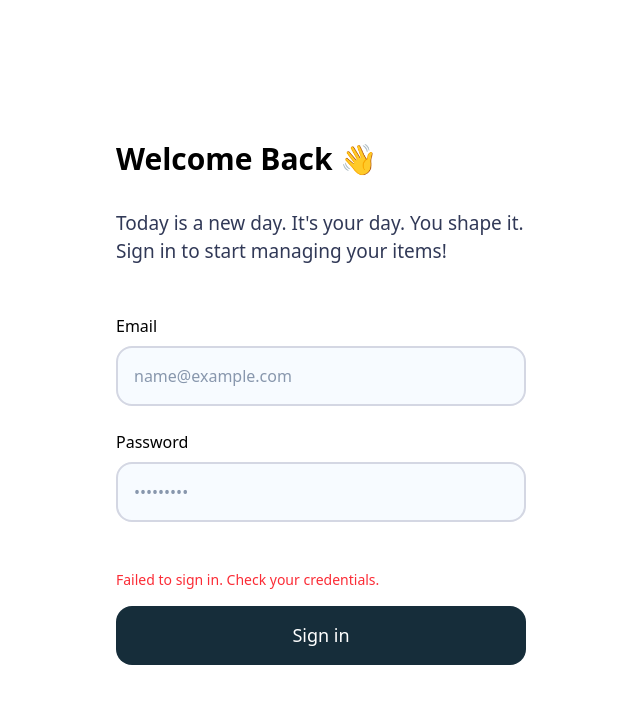
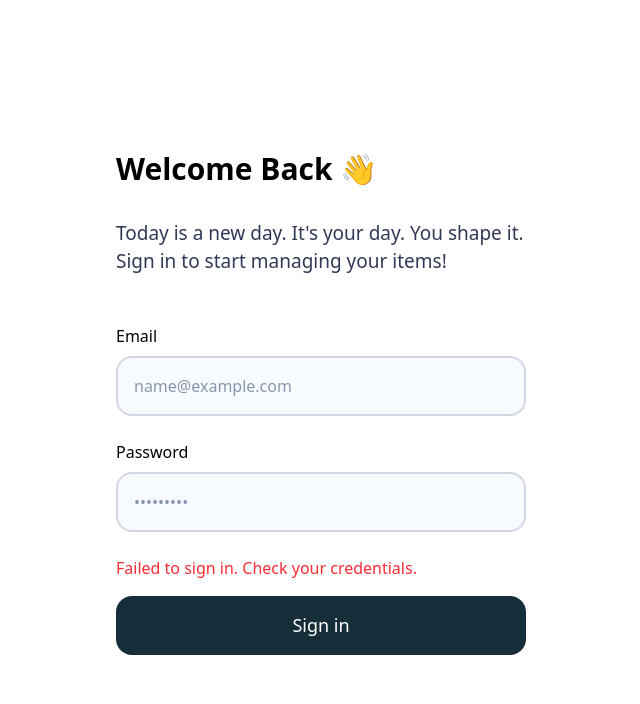
Before and after one commit to artyomdev250/react-typescript-shopping, a React (Vite) app: page /signin in a window 1280 px wide. Both pictures are taken after typing "name@example.com", "Sample123" into the empty fields and a click on the button "Sign in". Shown: the top 704 px of the page, without its empty margins (319-959 px from the left). Built offline with nearby package versions, Linux system fonts and the light colour scheme; no server answers.

Commit message:
Error style

```diff
--- a/src/components/auth/SignInForm.tsx
+++ b/src/components/auth/SignInForm.tsx
@@ -31,7 +31,7 @@ function SignInForm() {
                 />
             </div>
 
-            <div className="flex flex-col gap-2 mb-12">
+            <div className="flex flex-col gap-2 mb-6">
                 <span className="font-medium">Password</span>
                 <input
                     type="password"
@@ -44,7 +44,7 @@ function SignInForm() {
             </div>
 
             {error && (
-                <p className="mb-4 text-red-500 text-sm max-w-[410px]">{error}</p>
+                <p className="mb-4 text-red-500 font-medium">{error}</p>
             )}
 
             <button className="button" type="submit" disabled={loading}>
```
